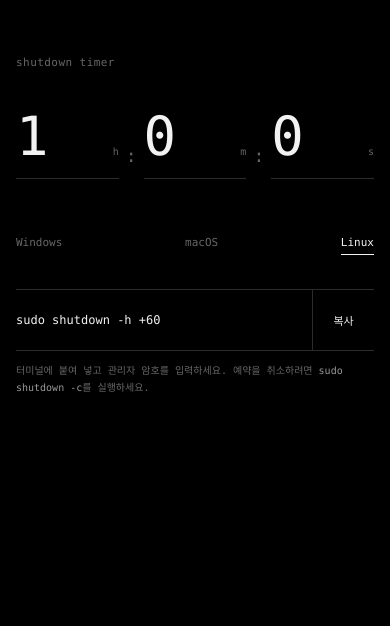
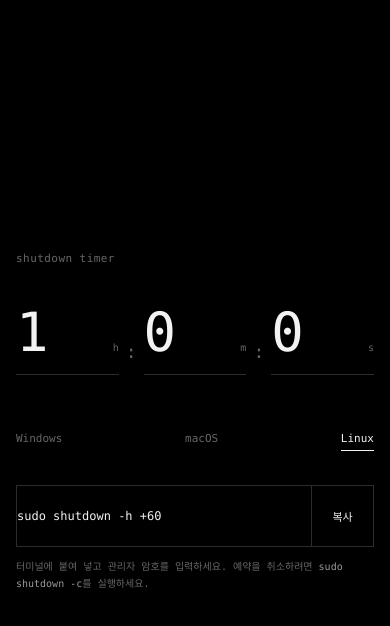
Before and after one commit to im-ian/shutdown-timer, a website with bundled scripts: page index.html in a window 390 px wide. Built offline with nearby package versions, Linux system fonts and the light colour scheme.

Commit message:
fix: align utility and command borders

```diff
--- a/styles.css
+++ b/styles.css
@@ -149,8 +149,7 @@ h1 {
   display: grid;
   grid-template-columns: minmax(0, 1fr) 70px;
   min-height: 62px;
-  border-top: 1px solid var(--line);
-  border-bottom: 1px solid var(--line);
+  border: 1px solid var(--line);
 }
 
 .command-row > code {
@@ -203,11 +202,6 @@ button:focus-visible {
 }
 
 @media (max-width: 420px) {
-  body {
-    place-items: start center;
-    padding-top: 56px;
-  }
-
   h1 {
     margin-bottom: 36px;
   }
```
